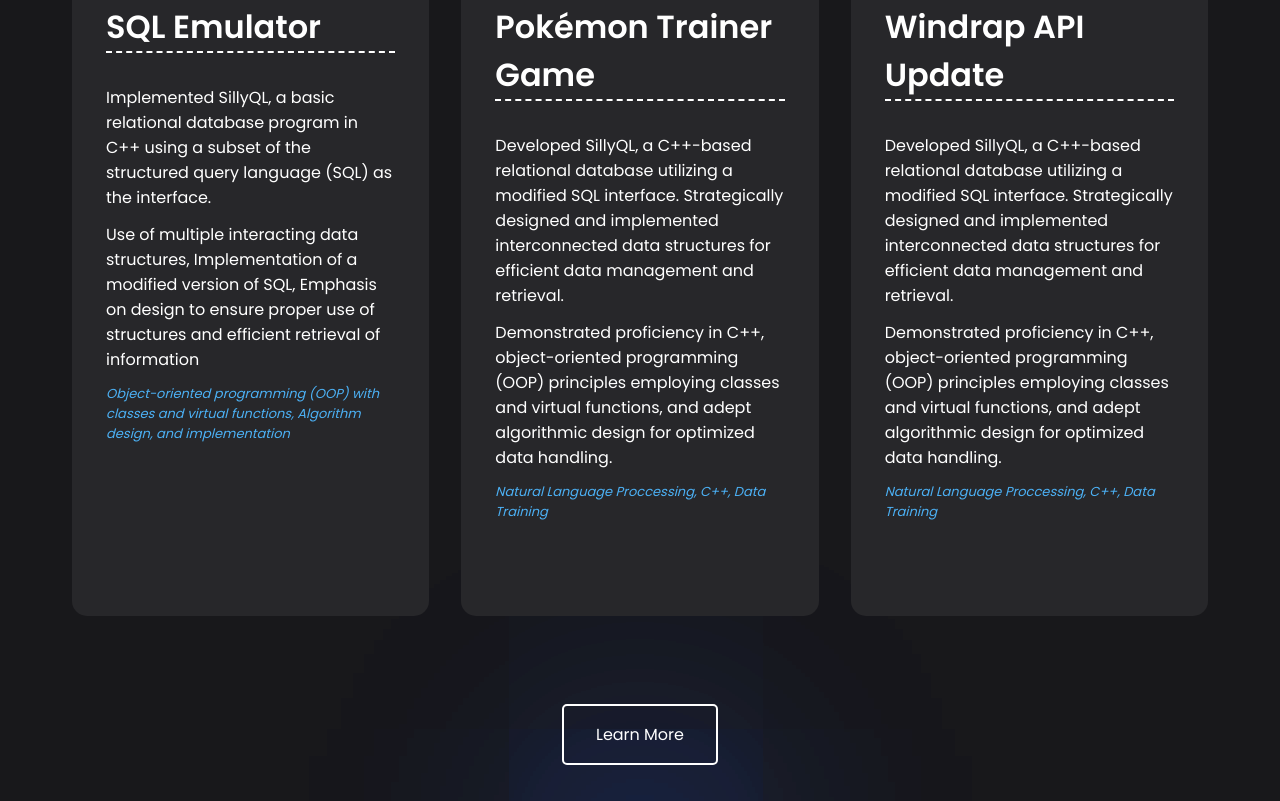
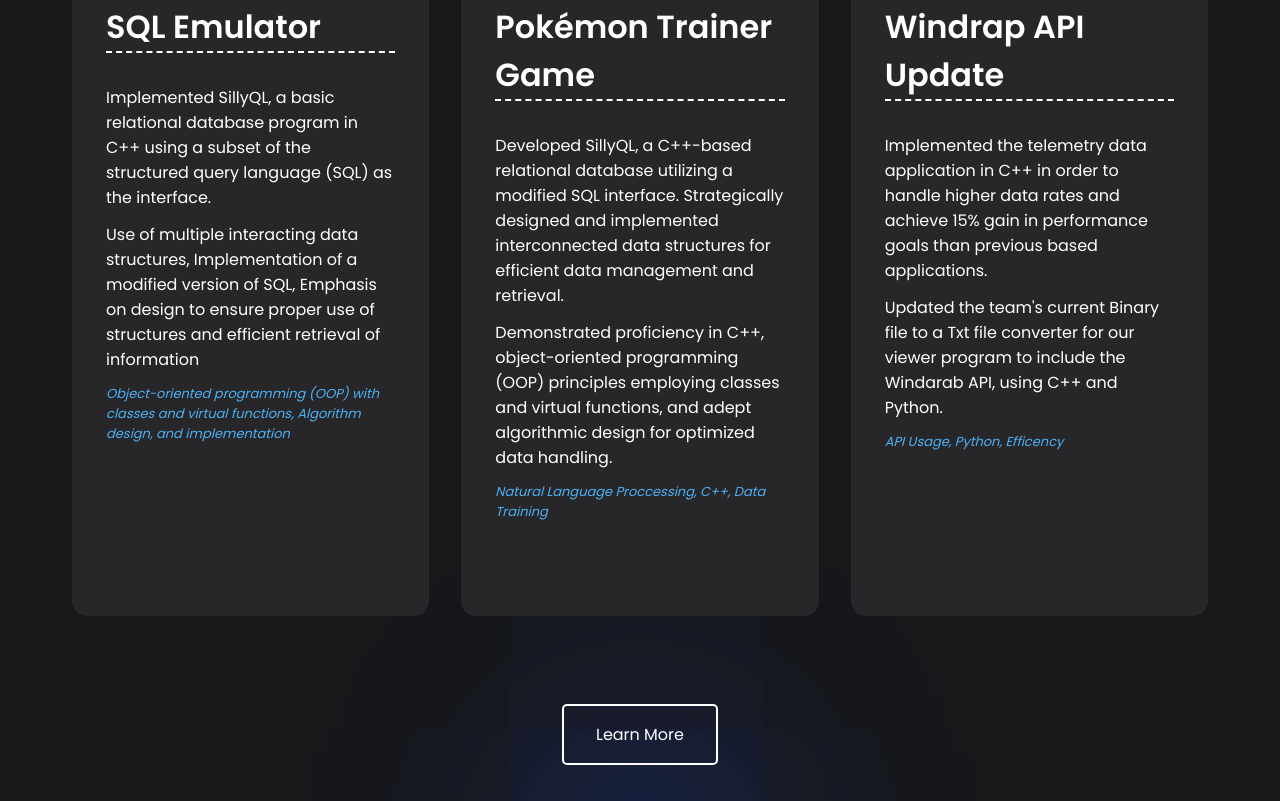
Before and after one commit to kumarannathan/myportfolio, a plain HTML site: page index.html in a window 1280 px wide. Shown: the part 2320-3121 px from the top of the page. Drawn offline with nearby package versions, Linux system fonts and the light colour scheme.

Commit message:
Update index.html

```diff
--- a/index.html
+++ b/index.html
@@ -184,13 +184,13 @@
                   <h4 id="mracing" >MRacing Powertrain Team</h4>
                   <h3>Windrap API Update</h3>
                   <p>
-                     Developed SillyQL, a C++-based relational database utilizing a modified SQL interface. Strategically designed and implemented interconnected data structures for efficient data management and retrieval.
+                     Implemented the telemetry data application in C++ in order to handle higher data rates and achieve 15% gain in  performance goals than previous based applications.
                   </p>
                   <p>
-                     Demonstrated proficiency in C++, object-oriented programming (OOP) principles employing classes and virtual functions, and adept algorithmic design for optimized data handling.
+                     Updated the team's current Binary file to a Txt file converter for our viewer program to include the Windarab API, using C++ and Python.
                   </p>
                   <p id="cmpnts">
-                     Natural Language Proccessing, C++, Data Training
+                   API Usage, Python, Efficency
                   </p>
                </div>
 
```
